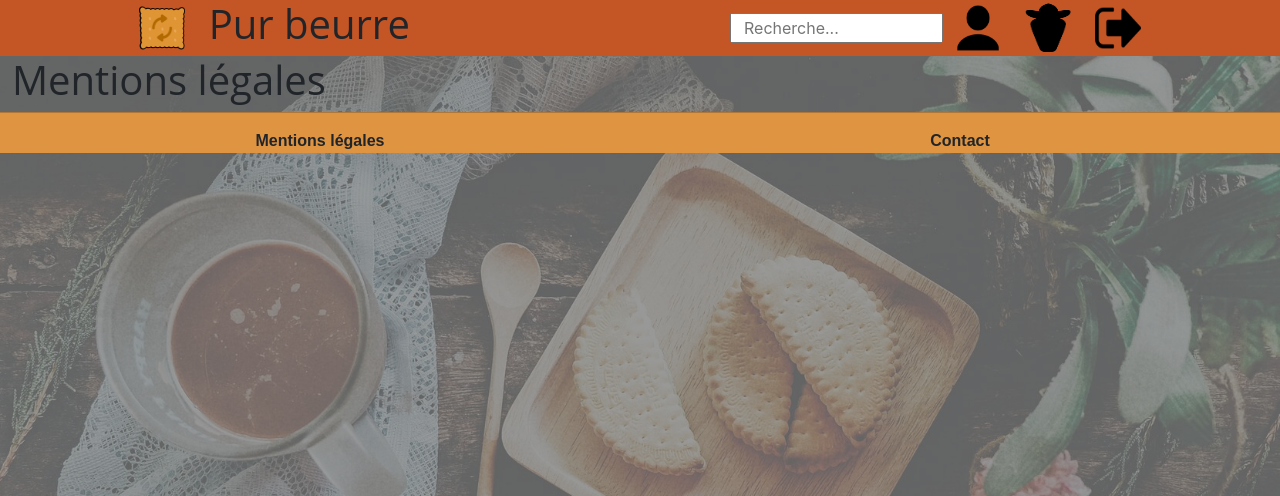
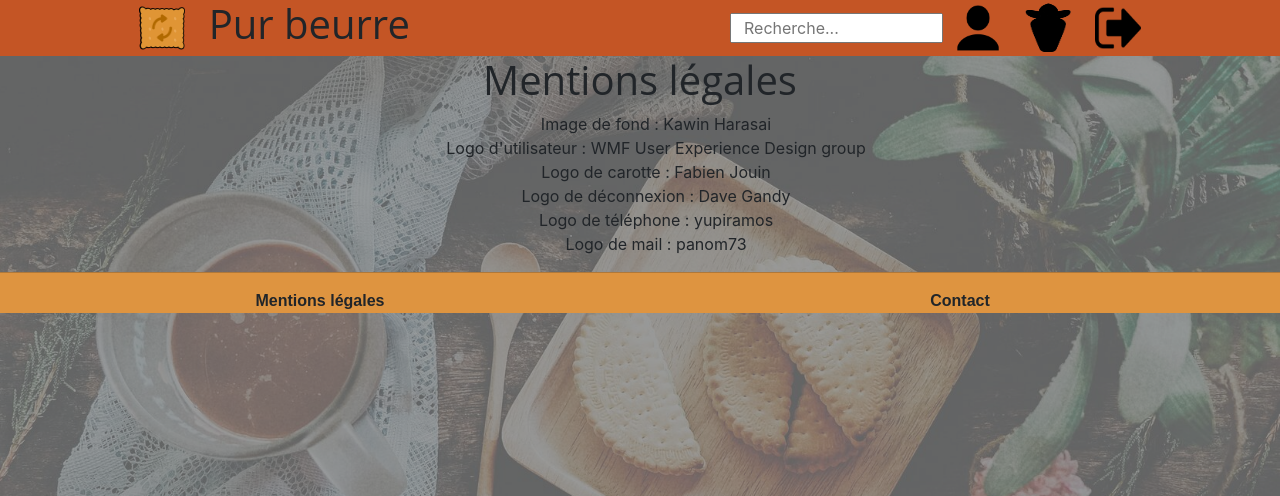
Before and after one commit to Digoin/p11, a Django app: page /notice/ in a window 1280 px wide. Shown: the top 496 px of the page. Run offline with Django 3.2, Linux system fonts and the light colour scheme; some libraries are stand-ins or nearby versions.

Commit message:
legal notice

```diff
--- a/pur_beurre/main_site/templates/main_site/legal_notice.html
+++ b/pur_beurre/main_site/templates/main_site/legal_notice.html
@@ -1,8 +1,15 @@
 {% extends "base/base.html" %}
 {% load static %}
 
-{% block title %}Accueil{% endblock title %}
-
+{% block title %}Mentions légales{% endblock title %}
 {% block content %}
-<h1>Mentions légales</h1>
+<h1 class="row justify-content-center">Mentions légales</h1>
+<ul class="row justify-content-center">
+    <li class="row justify-content-center">Image de fond : Kawin Harasai</li>
+    <li class="row justify-content-center">Logo d'utilisateur : WMF User Experience Design group</li>
+    <li class="row justify-content-center">Logo de carotte : Fabien Jouin</li>
+    <li class="row justify-content-center">Logo de déconnexion : Dave Gandy</li>
+    <li class="row justify-content-center">Logo de téléphone : yupiramos</li>
+    <li class="row justify-content-center">Logo de mail : panom73</li>
+</ul>
 {% endblock content %}
```
